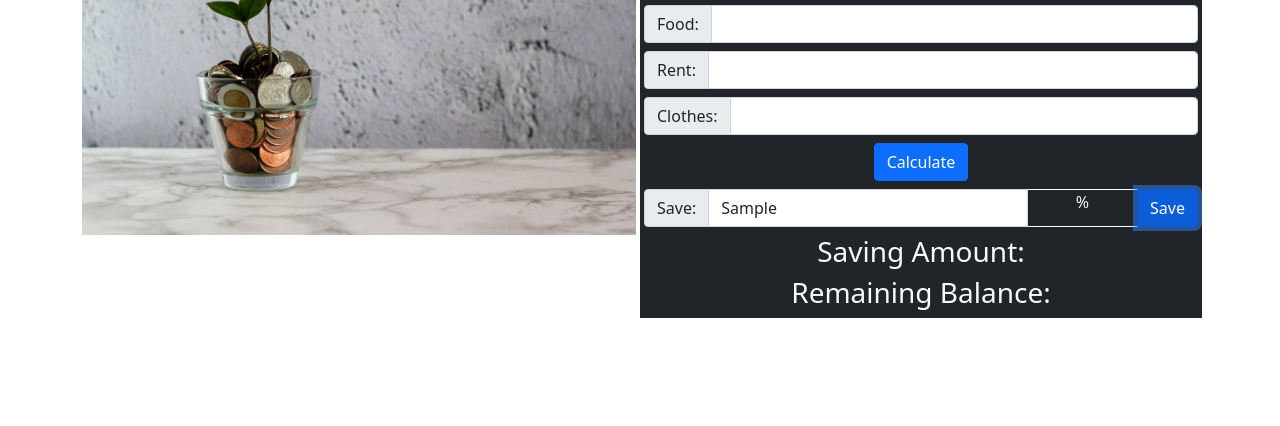
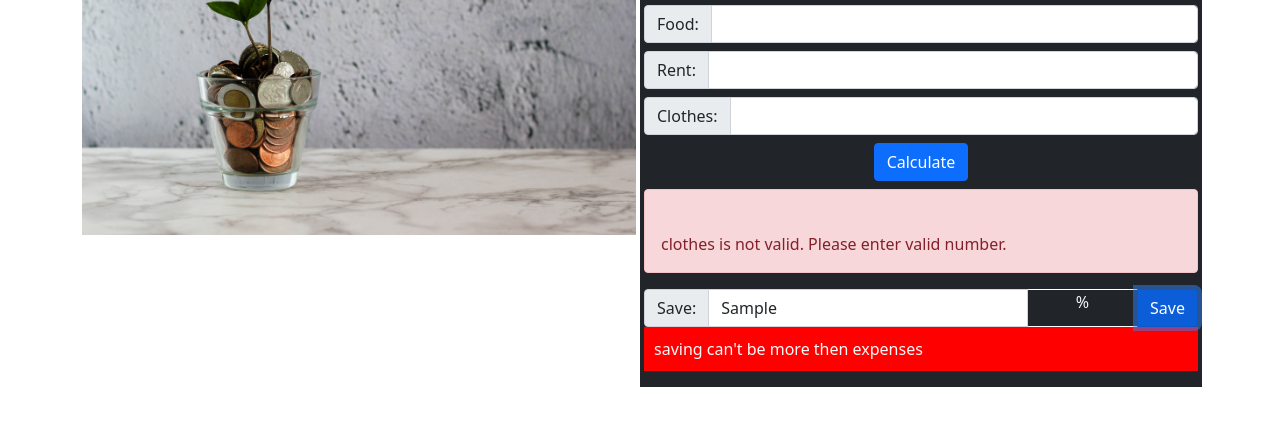
Before and after one commit to FahmidaMahjabin/pocketSaver, a plain HTML site: page index.html in a window 1280 px wide. Both pictures are taken after typing "Sample" into the empty fields and a click on the button "Save". Shown: the part 190-616 px from the top of the page. Drawn offline with nearby package versions, Linux system fonts and the light colour scheme.

Commit message:
saving and remaining error handling

```diff
--- a/index.html
+++ b/index.html
@@ -22,7 +22,7 @@
                       <img src = "images/money tree.jpg" class = "img-fluid">
                   </div>
                   <!-- calculate section -->
-                  <div class = " bg-dark text-light">
+                  <div id = "formSection" class = " bg-dark text-light">
 
                       <form>
                         <!-- Income  -->
@@ -69,14 +69,15 @@
                             <label class = "input-group-text">Save:</label>
                             <input id = "saving" class = "form-control">
                             <label class = "px-5 border border-white">%</label>
-                            <button  id = "saveBtn" type = "button" class = "btn btn-primary">Save</button>
+                            <button  id = "saveBtn" type = "button" onclick = "showSavingandRemainingToHTML()" class = "btn btn-primary">Save</button>
                         </div>
                       </form>
                       <!-- show the savings section -->
-                      <div class = "text-center my-2">
+                      <div id = "savingSection" class = "text-center my-2">
                           <h3>Saving Amount:<span id = "savings"></span></h3>
                           <h3>Remaining Balance:<span id = "remaining"></span></h3>
                       </div>
+                      <p id = "alert"></p>
                   </div>
 
               </div>
--- a/pocketSaver.js
+++ b/pocketSaver.js
@@ -85,3 +85,20 @@ function getRemaining(){
         return remaining;
     }
 }
+// add saving and remaining to html
+function showSavingandRemainingToHTML(){
+    const saving = getSavings();
+    const remaining = getRemaining();
+    if (saving >= 0 && remaining >= 0){
+        document.getElementById("savings").innerText = saving;
+        document.getElementById("remaining").innerText = remaining;
+        document.getElementById("alert").style.display = "none";
+    }
+    else{
+        const alert = document.getElementById("alert")
+        alert.innerText = "saving can't be more then expenses";
+        alert.style.display = "block";
+        document.getElementById("savingSection").style.display = "none";
+
+    }
+}
--- a/style.css
+++ b/style.css
@@ -4,3 +4,8 @@
 #expensesSection{
     display: none;
 }
+#alert{
+    padding: 10px;
+    background-color: red;
+    display: none;
+}
```
